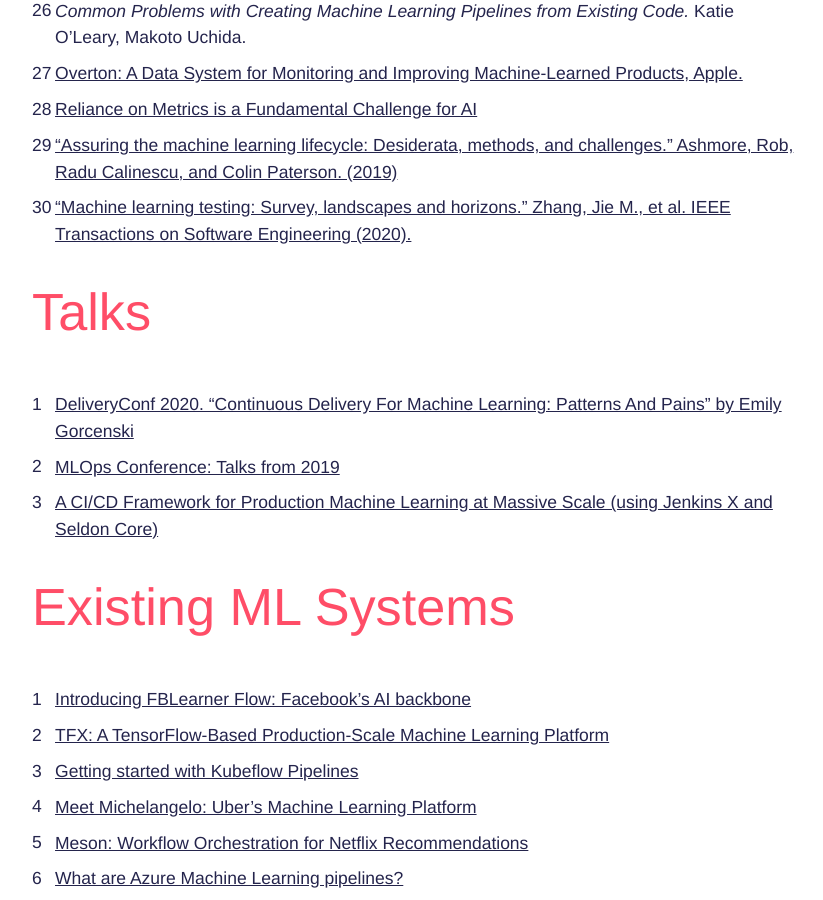
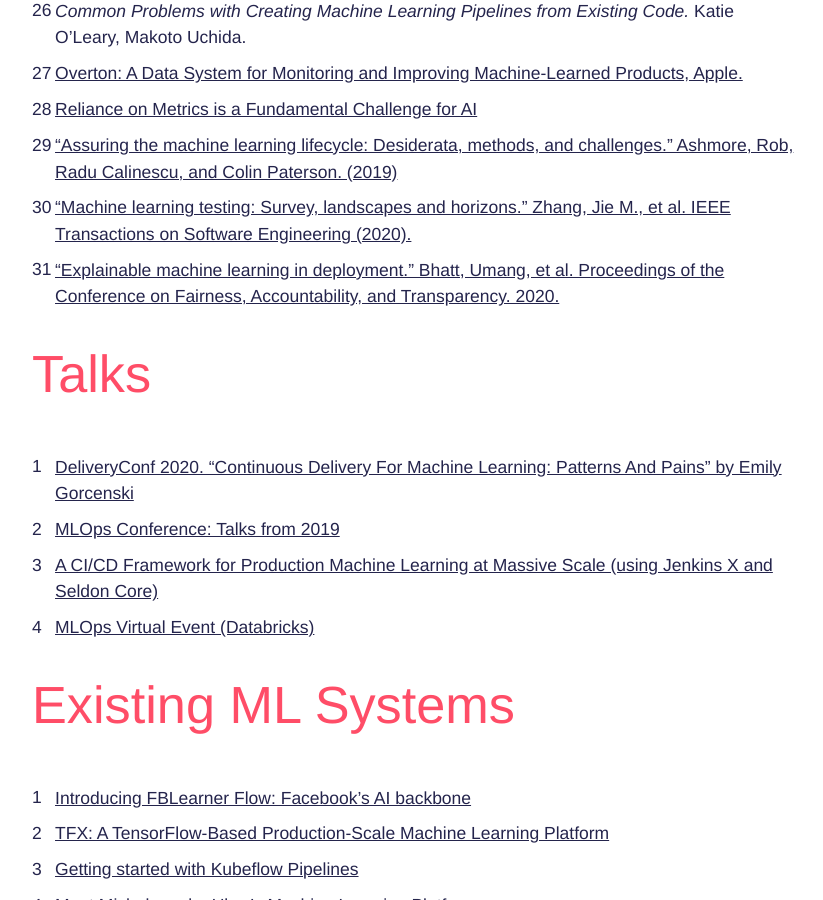
Before and after one commit to innoq/ml-ops.org, a Jekyll site: the page built from content/references.md, in a window 1280 px wide and 900 px high, scrolled down 4812 px. Shown: the whole window, without its empty margins (224-1047 px from the left). Built offline with Jekyll 4.4.1, drawn with Linux system fonts in a browser that asks for light colours; some web fonts are replaced; some of the changed text lies outside the part shown.

Commit message:
the most important MLOps references of the week 19

```diff
--- a/content/references.md
+++ b/content/references.md
@@ -2,6 +2,7 @@
 title: "MLOps References"
 layout: page
 ---
+
 
 # MLOps References
 
@@ -76,6 +77,7 @@
 45. [10 Steps to Making Machine Learning Operational. Cloudera White Paper](https://www.cloudera.com/content/dam/www/marketing/resources/whitepapers/10-steps-to-making-ml-operational.pdf)
 46. [AI Infrastructure for Everyone: DeterminedAI](https://determined.ai/)
 
+
 # Papers
 1. [Building a Reproducible Machine Learning Pipeline](https://arxiv.org/ftp/arxiv/papers/1810/1810.04570.pdf)
 2. [A Systems Perspective to Reproducibility in Production Machine Learning Domain](https://openreview.net/pdf?id=Byl4vavigX)
@@ -107,12 +109,14 @@
 7. [Reliance on Metrics is a Fundamental Challenge for AI](https://arxiv.org/pdf/2002.08512.pdf)
 7. ["Assuring the machine learning lifecycle: Desiderata, methods, and challenges." Ashmore, Rob, Radu Calinescu, and Colin Paterson. (2019)](https://arxiv.org/pdf/1905.04223.pdf)
 7. ["Machine learning testing: Survey, landscapes and horizons." Zhang, Jie M., et al. IEEE Transactions on Software Engineering (2020).](https://arxiv.org/pdf/1906.10742.pdf)
+8. ["Explainable machine learning in deployment." Bhatt, Umang, et al. Proceedings of the Conference on Fairness, Accountability, and Transparency. 2020.](https://dl.acm.org/doi/pdf/10.1145/3351095.3375624)
 
 
 # Talks
 1. [DeliveryConf 2020. "Continuous Delivery For Machine Learning: Patterns And Pains" by Emily Gorcenski](https://youtu.be/bFW5mZmj0nQ)
 2. [MLOps Conference: Talks from 2019](https://www.mlopsconf.com?wix-vod-comp-id=comp-k1ry4afh)
 3. [A CI/CD Framework for Production Machine Learning at Massive Scale (using Jenkins X and Seldon Core)](https://youtu.be/68_Phxwaj-k)
+4. [MLOps Virtual Event (Databricks)](https://youtu.be/9Ehh7Vl7ByM)
 
 
 # Existing ML Systems
@@ -154,8 +158,6 @@
 4. [Building machine learning products: a problem well-defined is a problem half-solved.](https://www.jeremyjordan.me/ml-requirements/)
 5. [Talk: Designing Great ML Experiences (Apple)](https://developer.apple.com/videos/play/wwdc2019/803/)
 
-
-
 # The Economics of ML/AI
 1. [Book: "Prediction Machines: The Simple Economics of Artificial Intelligence"](https://www.predictionmachines.ai/)
 2. [Book: "The AI Organization" by David Carmona](https://learning.oreilly.com/library/view/the-ai-organization/9781492057369/)
@@ -177,3 +179,4 @@
 15. [Three Principles for Designing ML-Powered Products](https://spotify.design/articles/2019-12-10/three-principles-for-designing-ml-powered-products/)
 16. [A Step-by-Step Guide to Machine Learning Problem Framing](https://medium.com/thelaunchpad/a-step-by-step-guide-to-machine-learning-problem-framing-6fc17126b981)
 17. [AI adoption in the enterprise 2020](https://www.oreilly.com/radar/ai-adoption-in-the-enterprise-2020/)
+18. [How Adopting MLOps can Help Companies With ML Culture?](https://www.analyticsinsight.net/adopting-mlops-can-help-companies-ml-culture/)
```
